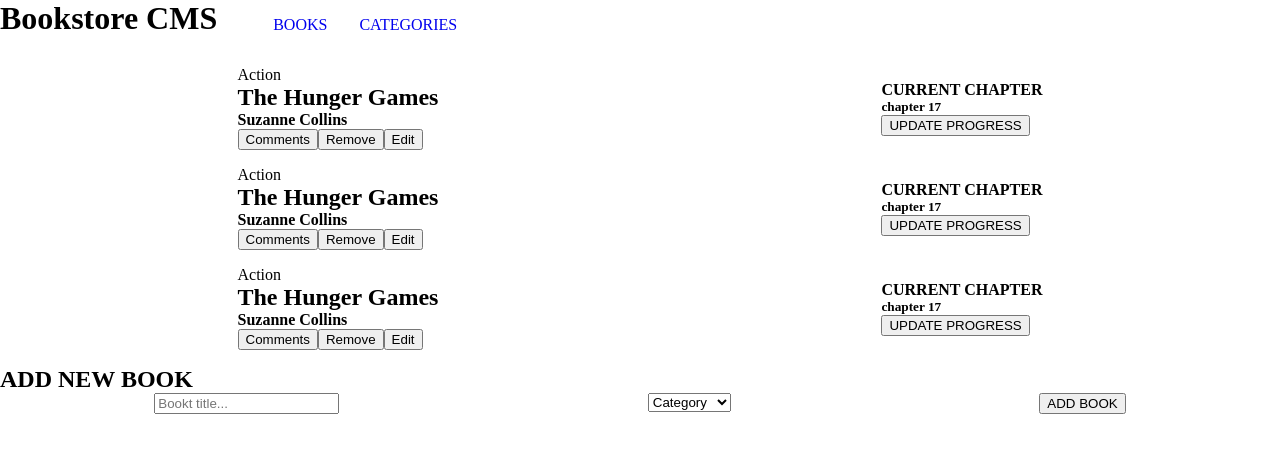
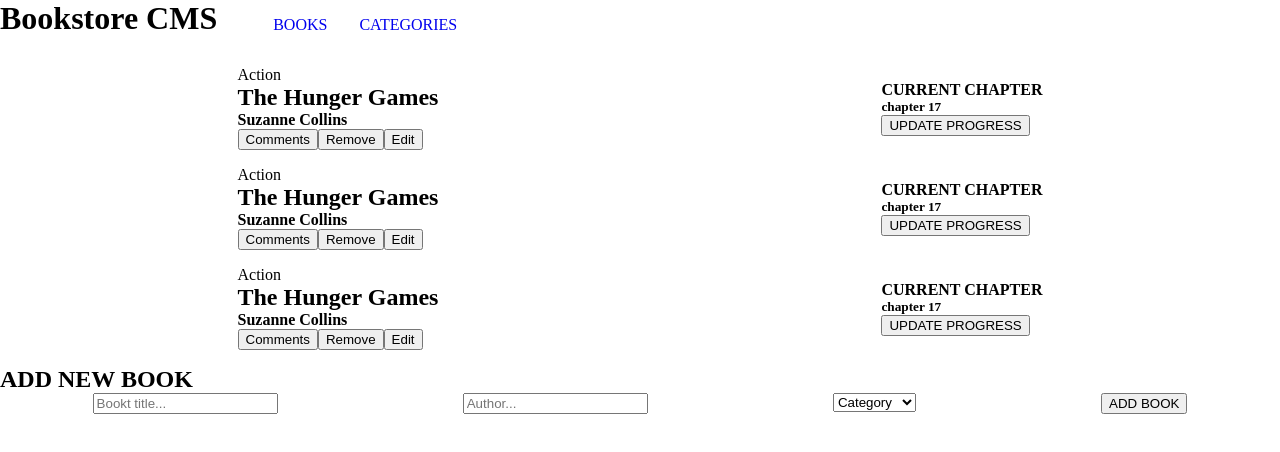
Before and after one commit to youmari/bookStore, a React (Create React App) app: page / in a window 1280 px wide. Shown: the top 452 px of the page. Built offline with nearby package versions, Linux system fonts and the light colour scheme; the HTML template or start-up script is replaced by a standard one.

Commit message:
control values from inputs and Add a function to disptach a newbook

```diff
--- a/src/components/AddNewBook.js
+++ b/src/components/AddNewBook.js
@@ -1,13 +1,47 @@
-const AddNewBook = () => (
+import { v4 as uuidv4 } from 'uuid';
+import { useState } from 'react';
+import { useDispatch } from 'react-redux';
+import { addBook } from '../redux/books/books';
+
+const AddNewBook = () => {
+  const [bookTitle, setBookTitle] = useState('');
+  const [bookAuthor, setBookAuthor] = useState('');
+  const [isSubmit, setIsSubmit] = useState(false);
+  const dispatch = useDispatch();
+
+  const submitNewBook = (e) => {
+    e.preventDefault();
+    if (bookAuthor === '' || bookTitle === '') return;
+    dispatch(addBook({ title: bookTitle, author: bookAuthor, id: uuidv4() }));
+    setIsSubmit(true);
+    setBookAuthor('');
+    setBookTitle('');
+  };
+  return (
     <section>
+      {isSubmit && <h1>Book added successfully</h1>}
       <h2>ADD NEW BOOK</h2>
-    <form action="#">
-      <label htmlFor="titel">
+      <form action="#" onSubmit={(e) => e.preventDefault()}>
+        <label htmlFor="title">
           <input
             type="text"
-          name="titel"
-          id="titel"
+            name="title"
+            id="title"
+            value={bookTitle}
             placeholder="Bookt title..."
+            maxLength={50}
+            onChange={(e) => setBookTitle(e.target.value)}
+          />
+        </label>
+        <label htmlFor="author">
+          <input
+            type="text"
+            name="author"
+            id="author"
+            value={bookAuthor}
+            placeholder="Author..."
+            maxLength={50}
+            onChange={(e) => setBookAuthor(e.target.value)}
           />
         </label>
         <label htmlFor="book-category">
@@ -15,13 +49,14 @@
             <option value="Category" hidden>
               Category
             </option>
-          <option value="Category">Action</option>
-          <option value="Category">Adventure</option>
+            <option value="Action">Action</option>
+            <option value="Adventure">Adventure</option>
           </select>
         </label>
-      <button type="submit">ADD BOOK</button>
+        <button type="submit" onClick={submitNewBook}>ADD BOOK</button>
       </form>
     </section>
   );
+};
 
 export default AddNewBook;
```
Lines whose indentation alone changed are shown as unchanged.
